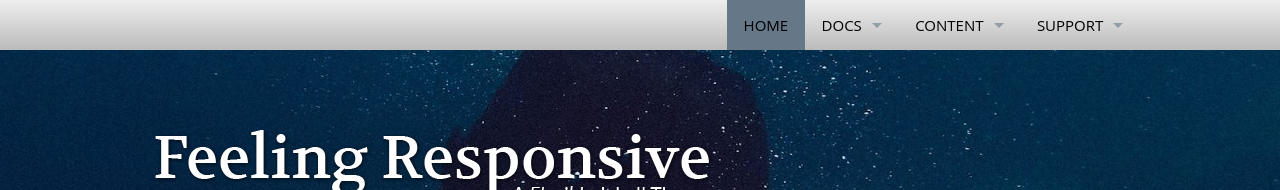
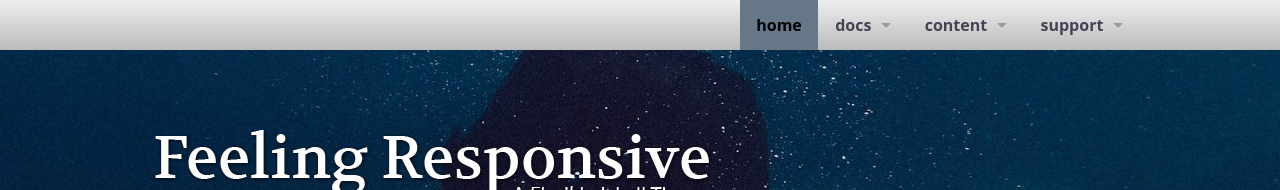
Before and after one commit to ProGraphics/prostyle.io, a Jekyll site: the page built from index.md, in a window 1280 px wide. Shown: the top 190 px of the page. Built offline with Jekyll 4.4.1, drawn with Linux system fonts in a browser that asks for light colours.

Commit message:
better menu text styling

```diff
--- a/_sass/overrides.scss
+++ b/_sass/overrides.scss
@@ -10,6 +10,10 @@
 .top-bar-section .dropdown li:not(.has-form):not(.active)>a:not(.button),
 .top-bar-section ul li {
 	background: transparent;
+	text-transform: lowercase;
+  font-weight: bold;
+  font-size: 1em;
+  color: #445;
 }
 
 .top-bar-section ul li:hover:not(.has-form)>a {
```
